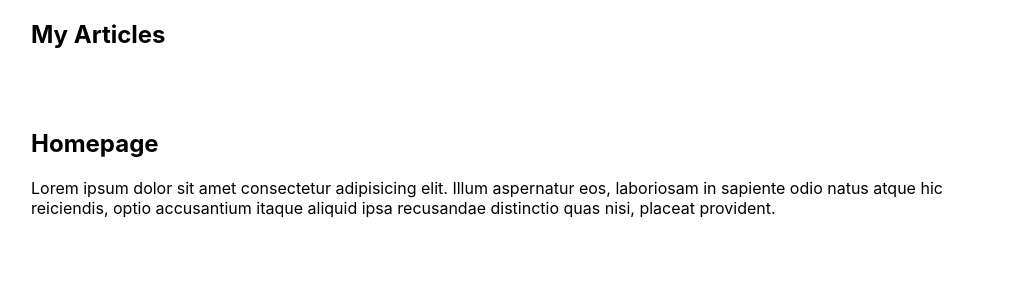
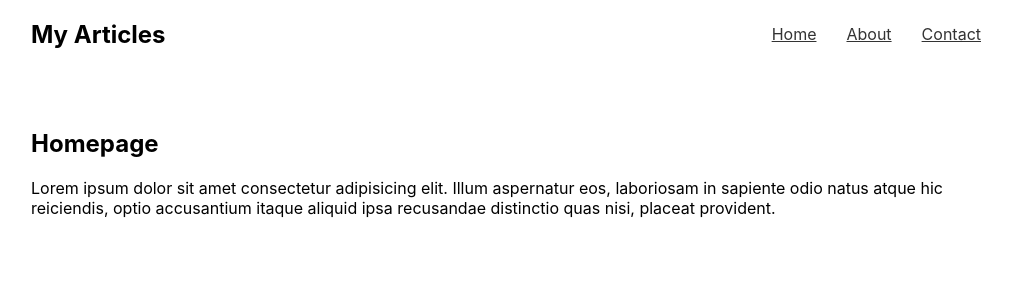
Before and after one commit to Alan114/multipage-site, a React (Create React App) app: page / in a window 1280 px wide. Shown: the top 300 px of the page, without its empty margins (129-1141 px from the left). Built offline with nearby package versions, Linux system fonts and the light colour scheme.

Commit message:
Using the Link component with the to prop, instead of anchor tags

```diff
--- a/src/App.js
+++ b/src/App.js
@@ -1,5 +1,5 @@
 import "./App.css";
-import { BrowserRouter, Route, Switch } from "react-router-dom";
+import { BrowserRouter, Route, Switch, Link } from "react-router-dom";
 import Home from "./pages/Home";
 import Contact from "./pages/Contact";
 import About from "./pages/About";
@@ -10,6 +10,9 @@ function App() {
       <BrowserRouter>
         <nav>
           <h1>My Articles</h1>
+          <Link to="/">Home</Link>
+          <Link to="/about">About</Link>
+          <Link to="/contact">Contact</Link>
         </nav>
 
         <Switch>
```
